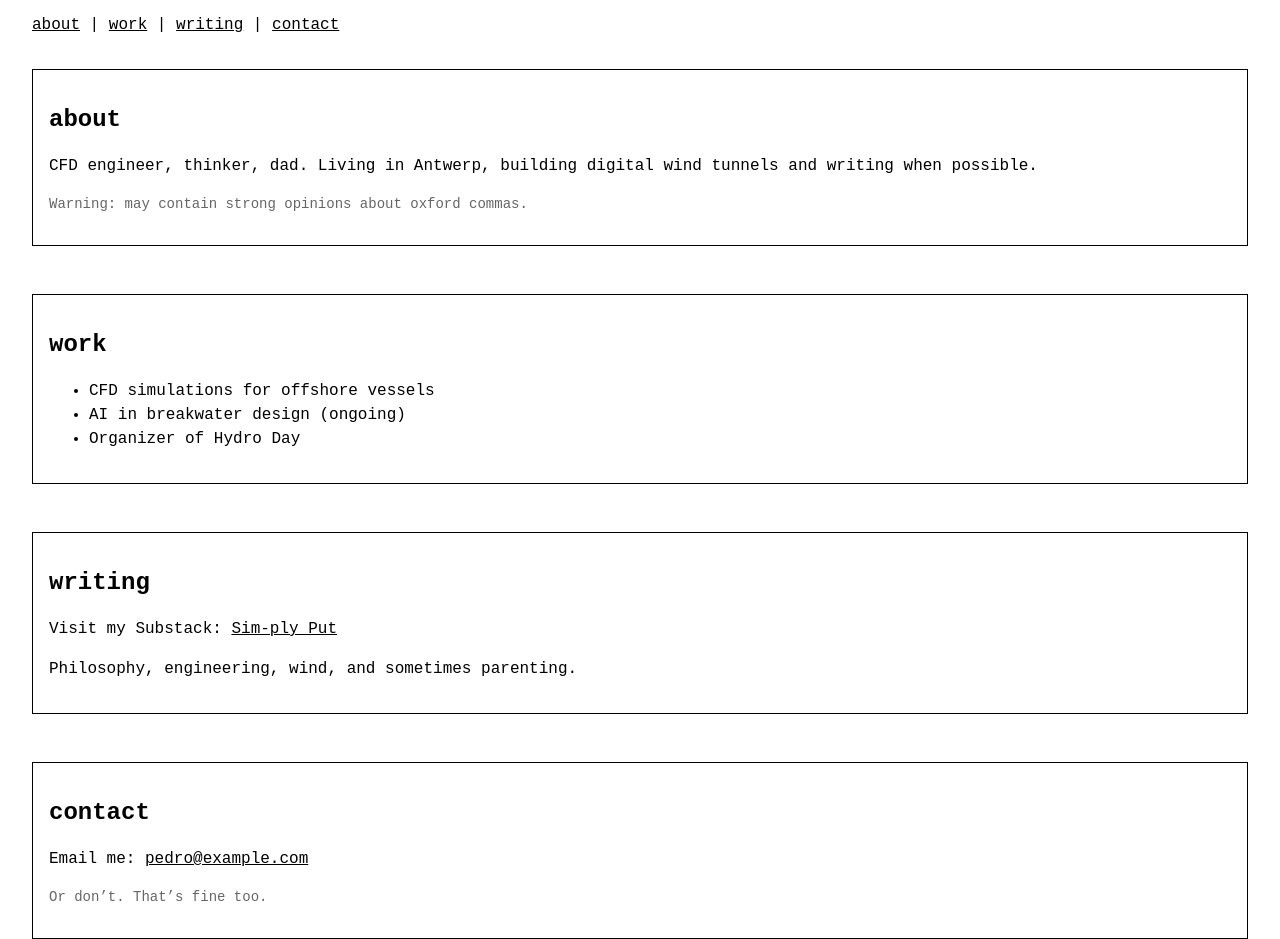
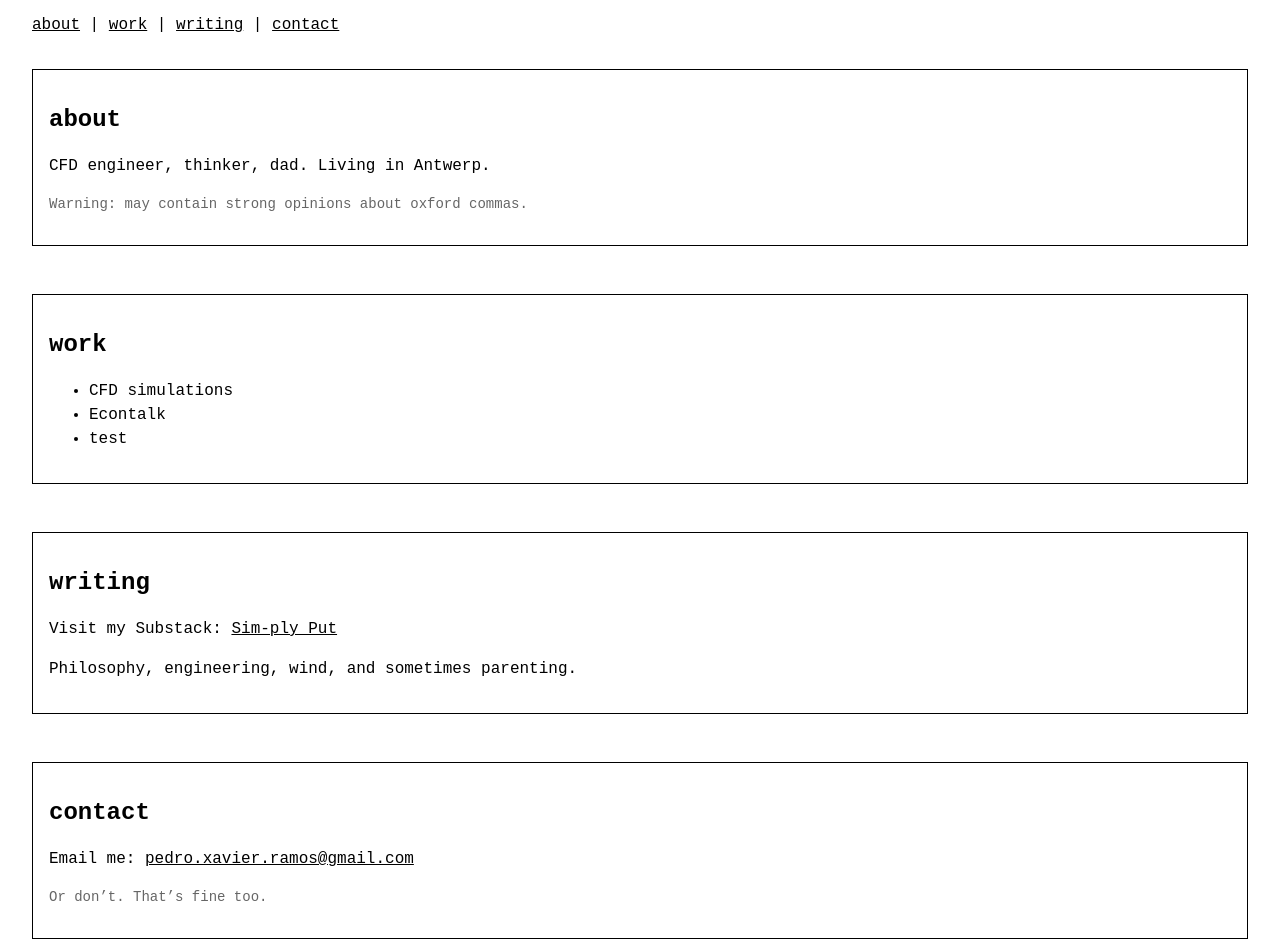
Before and after one commit to pedroxramos/website, a plain HTML site: page index.html in a window 1280 px wide. Shown: the part 99-1038 px from the top of the page. Drawn offline with Linux system fonts and the light colour scheme.

Commit message:
Update index.html

```diff
--- a/index.html
+++ b/index.html
@@ -56,16 +56,16 @@
 
   <div class="section" id="about">
     <h2>about</h2>
-    <p>CFD engineer, thinker, dad. Living in Antwerp, building digital wind tunnels and writing when possible.</p>
+    <p>CFD engineer, thinker, dad. Living in Antwerp.</p>
     <p class="note">Warning: may contain strong opinions about oxford commas.</p>
   </div>
 
   <div class="section" id="work">
     <h2>work</h2>
     <ul>
-      <li>CFD simulations for offshore vessels</li>
-      <li>AI in breakwater design (ongoing)</li>
-      <li>Organizer of Hydro Day</li>
+      <li>CFD simulations</li>
+      <li>Econtalk</li>
+      <li>test</li>
     </ul>
   </div>
 
@@ -77,7 +77,7 @@
 
   <div class="section" id="contact">
     <h2>contact</h2>
-    <p>Email me: <a href="mailto:pedro@example.com">pedro@example.com</a></p>
+    <p>Email me: <a href="mailto:pedro@example.com">pedro.xavier.ramos@gmail.com</a></p>
     <p class="note">Or don’t. That’s fine too.</p>
   </div>
 </body>
```
